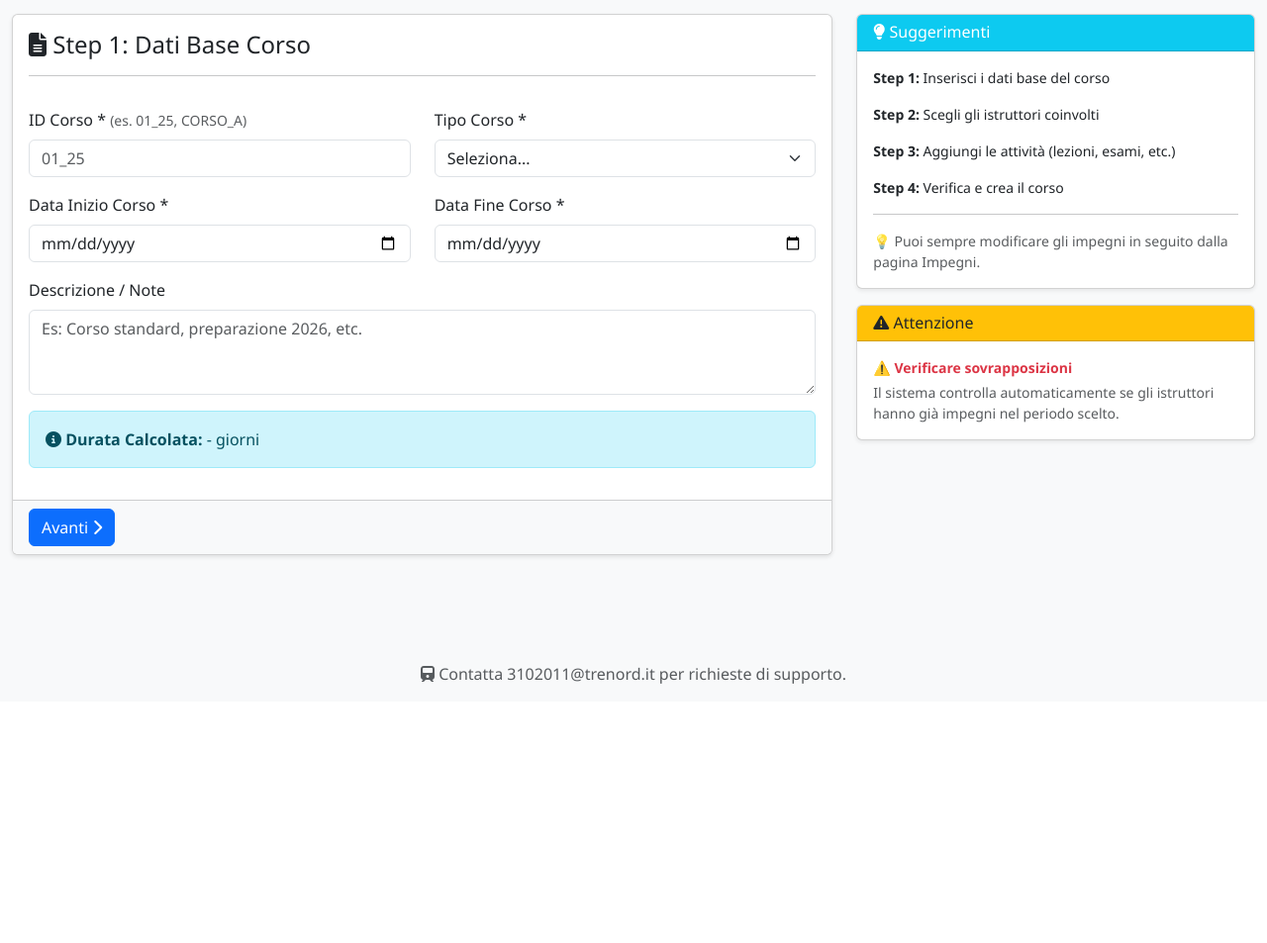
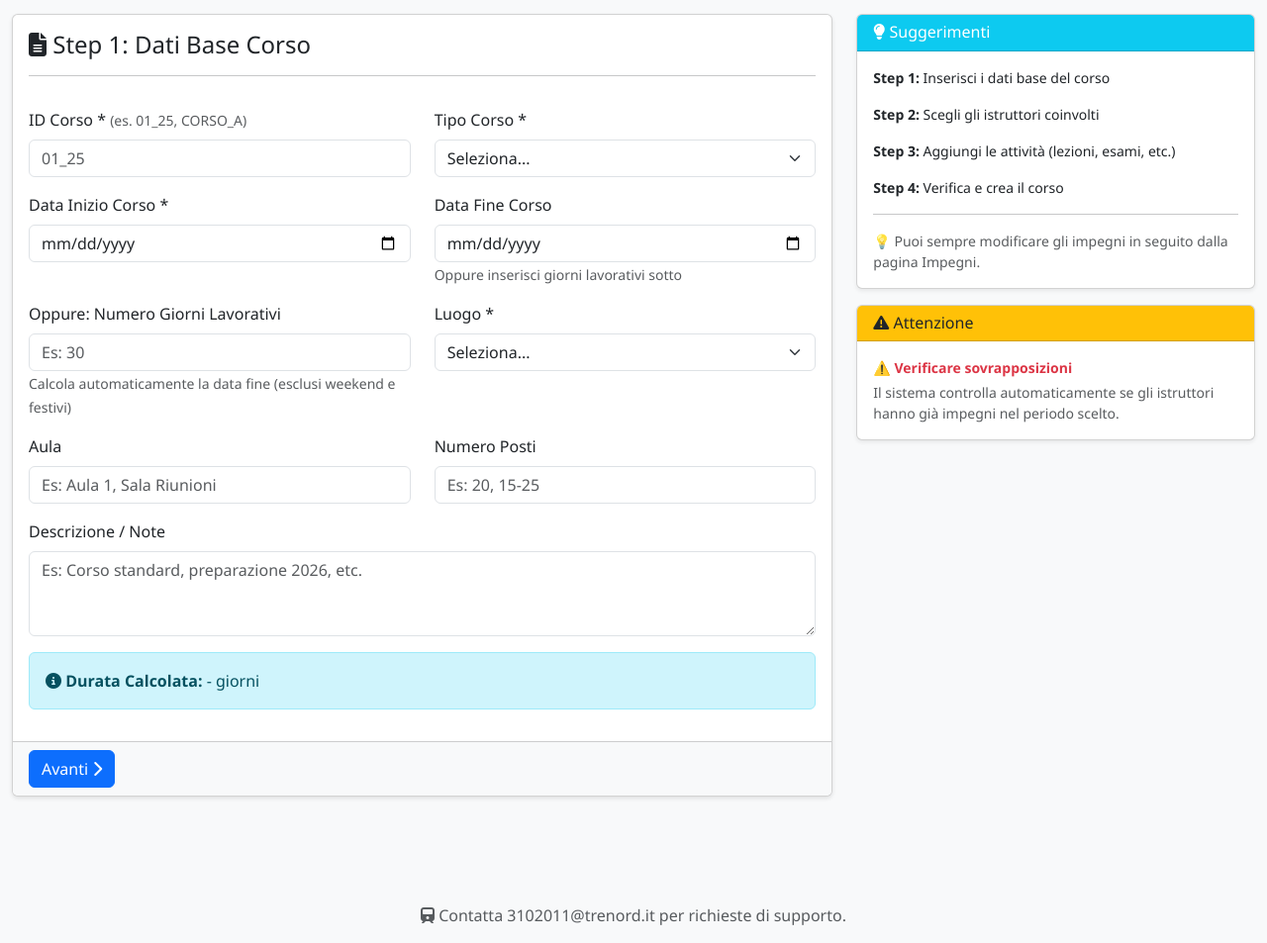
Before and after one commit to hermanbuhl1953-inc/calendario_app, a Flask app: page /nuovo-corso in a window 1280 px wide. Shown: the part 191-1144 px from the top of the page at 99% size. Before the commit the page ends 882 px from the top, so only its background shows below. Run offline with Flask 3, Linux system fonts and the light colour scheme; data comes from the database, SQL or seed files in the repository.

Commit message:
feat: add course logistics fields (luogo, aula, posti) and auto-date calculation

```diff
--- a/app.py
+++ b/app.py
@@ -1576,6 +1576,26 @@ def api_delete_festivo_custom(festivo_id):
 # API GESTIONE CORSI
 # ============================================================================
 
+@app.route('/api/calcola-data-fine', methods=['POST'])
+def api_calcola_data_fine():
+    """Calcola data fine dato data inizio e giorni lavorativi"""
+    try:
+        data = request.json
+        data_inizio = data.get('data_inizio')
+        giorni_lavorativi = int(data.get('giorni_lavorativi', 0))
+
+        if not data_inizio or giorni_lavorativi <= 0:
+            return jsonify({'error': 'Parametri mancanti'}), 400
+
+        data_fine = calcola_data_fine(data_inizio, giorni_lavorativi)
+
+        return jsonify({
+            'success': True,
+            'data_fine': data_fine
+        })
+    except Exception as e:
+        return jsonify({'error': str(e)}), 500
+
 @app.route('/api/corsi', methods=['POST'])
 def api_create_corso():
     """Crea un nuovo corso con impegni associati"""
@@ -1633,11 +1653,14 @@ def api_create_corso():
                 }), 409
 
             # Crea impegno
+            # Determina istruttore di riferimento per questo impegno
+            istruttore_rif_id = data.get('istruttore_riferimento') if att['istruttore_id'] == data.get('istruttore_riferimento') else None
+
             c.execute('''
                 INSERT INTO impegni
                 (id_corso, istruttore_id, attivita_id, data_inizio, giorni_lavorativi,
-                 data_fine, note)
-                VALUES (?, ?, ?, ?, ?, ?, ?)
+                 data_fine, note, luogo, aula, posti, istruttore_riferimento)
+                VALUES (?, ?, ?, ?, ?, ?, ?, ?, ?, ?, ?)
             ''', (
                 data['id_corso'],
                 att['istruttore_id'],
@@ -1645,7 +1668,11 @@ def api_create_corso():
                 att['data_inizio'],
                 att['giorni_lavorativi'],
                 data_fine,
-                att.get('note', '')
+                att.get('note', ''),
+                data.get('luogo', ''),
+                data.get('aula', ''),
+                data.get('posti', ''),
+                istruttore_rif_id
             ))
 
             impegni_creati.append(c.lastrowid)
--- a/database.py
+++ b/database.py
@@ -165,10 +165,15 @@ def init_db():
             giorno_extra_3 DATE,
             data_fine DATE,
             note TEXT,
+            luogo TEXT,
+            aula TEXT,
+            posti TEXT,
+            istruttore_riferimento INTEGER,
             creato_il TIMESTAMP DEFAULT CURRENT_TIMESTAMP,
             modificato_il TIMESTAMP DEFAULT CURRENT_TIMESTAMP,
             FOREIGN KEY (istruttore_id) REFERENCES istruttori(id),
-            FOREIGN KEY (attivita_id) REFERENCES tipi_attivita(id)
+            FOREIGN KEY (attivita_id) REFERENCES tipi_attivita(id),
+            FOREIGN KEY (istruttore_riferimento) REFERENCES istruttori(id)
         )
     ''')
 
--- a/templates/nuovo_corso.html
+++ b/templates/nuovo_corso.html
@@ -62,8 +62,45 @@
                         </div>
 
                         <div class="col-md-6 mb-3">
-                            <label class="form-label">Data Fine Corso *</label>
-                            <input type="date" class="form-control" id="corsoDataFine" required>
+                            <label class="form-label">Data Fine Corso</label>
+                            <input type="date" class="form-control" id="corsoDataFine">
+                            <small class="text-muted">Oppure inserisci giorni lavorativi sotto</small>
+                        </div>
+                    </div>
+
+                    <div class="row">
+                        <div class="col-md-6 mb-3">
+                            <label class="form-label">Oppure: Numero Giorni Lavorativi</label>
+                            <input type="number" class="form-control" id="corsoGiorniLavorativi" min="1"
+                                   placeholder="Es: 30">
+                            <small class="text-muted">Calcola automaticamente la data fine (esclusi weekend e festivi)</small>
+                        </div>
+
+                        <div class="col-md-6 mb-3">
+                            <label class="form-label">Luogo *</label>
+                            <select class="form-select" id="corsoLuogo" required>
+                                <option value="">Seleziona...</option>
+                                <option value="CADORNA">CADORNA</option>
+                                <option value="CAMNAGO">CAMNAGO</option>
+                                <option value="FIORENZA">FIORENZA</option>
+                                <option value="GARIBALDI">GARIBALDI</option>
+                                <option value="NOVATE">NOVATE</option>
+                                <option value="ALTRO">ALTRO</option>
+                            </select>
+                        </div>
+                    </div>
+
+                    <div class="row">
+                        <div class="col-md-6 mb-3">
+                            <label class="form-label">Aula</label>
+                            <input type="text" class="form-control" id="corsoAula"
+                                   placeholder="Es: Aula 1, Sala Riunioni">
+                        </div>
+
+                        <div class="col-md-6 mb-3">
+                            <label class="form-label">Numero Posti</label>
+                            <input type="text" class="form-control" id="corsoPosti"
+                                   placeholder="Es: 20, 15-25">
                         </div>
                     </div>
 
@@ -102,6 +139,13 @@
                         <strong>Istruttori Selezionati:</strong>
                         <div id="istruttoriSelezionati" class="mt-2">
                             <small class="text-muted">Nessuno selezionato</small>
+                        </div>
+                        <div class="mt-3" id="divIstruttoreRiferimento" style="display:none;">
+                            <label class="form-label"><strong>Istruttore di Riferimento:</strong></label>
+                            <select class="form-select" id="istruttoreRiferimento">
+                                <option value="">Nessuno</option>
+                            </select>
+                            <small class="text-muted">Seleziona l'istruttore responsabile del corso</small>
                         </div>
                     </div>
                 </div>
@@ -160,6 +204,18 @@
                                     <p class="mb-1"><strong>Tipo:</strong> <span id="riepilogoTipo">-</span></p>
                                     <p class="mb-1"><strong>Periodo:</strong> <span id="riepilogoPeriodo">-</span></p>
                                     <p class="mb-0"><strong>Durata:</strong> <span id="riepilogoDurata">-</span> giorni</p>
+                                </div>
+                            </div>
+                        </div>
+
+                        <div class="col-md-6 mb-3">
+                            <div class="card bg-light">
+                                <div class="card-body">
+                                    <h6>Logistica</h6>
+                                    <p class="mb-1"><strong>Luogo:</strong> <span id="riepilogoLuogo">-</span></p>
+                                    <p class="mb-1"><strong>Aula:</strong> <span id="riepilogoAula">-</span></p>
+                                    <p class="mb-1"><strong>Posti:</strong> <span id="riepilogoPosti">-</span></p>
+                                    <p class="mb-0"><strong>Istruttore Riferimento:</strong> <span id="riepilogoRiferimento">-</span></p>
                                 </div>
                             </div>
                         </div>
@@ -310,6 +366,7 @@ $(document).ready(function() {
 
     // Listeners
     $('#corsoDataInizio, #corsoDataFine').on('change', calcolaDurataCorso);
+    $('#corsoGiorniLavorativi').on('input', calcolaDataFineAutomatica);
     $('#cercaIstruttore').on('input', filtraIstruttori);
     $('#attDataInizio').attr('min', function() {
         const dataInizio = $('#corsoDataInizio').val();
@@ -317,6 +374,30 @@ $(document).ready(function() {
         return '';
     });
 });
+
+function calcolaDataFineAutomatica() {
+    const inizio = $('#corsoDataInizio').val();
+    const giorni = parseInt($('#corsoGiorniLavorativi').val());
+
+    if (inizio && giorni > 0) {
+        // Chiama API per calcolare data fine
+        $.ajax({
+            url: '/api/calcola-data-fine',
+            method: 'POST',
+            contentType: 'application/json',
+            data: JSON.stringify({
+                data_inizio: inizio,
+                giorni_lavorativi: giorni
+            }),
+            success: function(response) {
+                if (response.data_fine) {
+                    $('#corsoDataFine').val(response.data_fine);
+                    calcolaDurataCorso();
+                }
+            }
+        });
+    }
+}
 
 function calcolaDurataCorso() {
     const inizio = $('#corsoDataInizio').val();
@@ -371,9 +452,12 @@ function toggleIstruttore(id) {
 
 function aggiornaIstruttoriSelezionati() {
     const div = $('#istruttoriSelezionati');
+    const divRif = $('#divIstruttoreRiferimento');
+    const selectRif = $('#istruttoreRiferimento');
 
     if (istruttoriSelezionati.length === 0) {
         div.html('<small class="text-muted">Nessuno selezionato</small>');
+        divRif.hide();
     } else {
         let html = '<div class="d-flex flex-wrap gap-2">';
         istruttoriSelezionati.forEach(id => {
@@ -388,6 +472,14 @@ function aggiornaIstruttoriSelezionati() {
         });
         html += '</div>';
         div.html(html);
+
+        // Popola select istruttore di riferimento
+        divRif.show();
+        selectRif.empty().append('<option value="">Nessuno</option>');
+        istruttoriSelezionati.forEach(id => {
+            const ist = tuttiIstruttori.find(i => i.id === id);
+            selectRif.append(`<option value="${id}">${ist.nome}</option>`);
+        });
     }
 }
 
@@ -522,8 +614,9 @@ function validaStep(step) {
                 alert('Inserisci la data di inizio');
                 return false;
             }
-            if (!$('#corsoDataFine').val()) {
-                alert('Inserisci la data di fine');
+            // Data fine obbligatoria solo se non specificati giorni lavorativi
+            if (!$('#corsoDataFine').val() && !$('#corsoGiorniLavorativi').val()) {
+                alert('Inserisci la data di fine OPPURE i giorni lavorativi');
                 return false;
             }
             return true;
@@ -557,6 +650,20 @@ function riepilogo() {
     const giorni = Math.ceil((d2 - d1) / (1000 * 60 * 60 * 24)) + 1;
     $('#riepilogoDurata').text(giorni);
 
+    // Nuovi campi logistici
+    $('#riepilogoLuogo').text($('#corsoLuogo').val() || 'Non specificato');
+    $('#riepilogoAula').text($('#corsoAula').val() || 'Non specificata');
+    $('#riepilogoPosti').text($('#corsoPosti').val() || 'Non specificato');
+
+    // Istruttore di riferimento
+    const rifId = $('#istruttoreRiferimento').val();
+    if (rifId) {
+        const istRif = tuttiIstruttori.find(i => i.id == rifId);
+        $('#riepilogoRiferimento').text(istRif ? istRif.nome : 'Non trovato');
+    } else {
+        $('#riepilogoRiferimento').text('Non specificato');
+    }
+
     $('#riepilogoIstruttori').text(istruttoriSelezionati.length);
     $('#riepilogoAttivita').text(attivitaCorso.length);
 
@@ -573,6 +680,10 @@ function creaCorso() {
         data_inizio: $('#corsoDataInizio').val(),
         data_fine: $('#corsoDataFine').val(),
         note: $('#corsoNote').val(),
+        luogo: $('#corsoLuogo').val(),
+        aula: $('#corsoAula').val(),
+        posti: $('#corsoPosti').val(),
+        istruttore_riferimento: $('#istruttoreRiferimento').val(),
         istruttori: istruttoriSelezionati,
         attivita: attivitaCorso
     };
```
Also changed, not shown: migration_add_corso_fields.py (added, +39 -0 lines), calendario.db.
